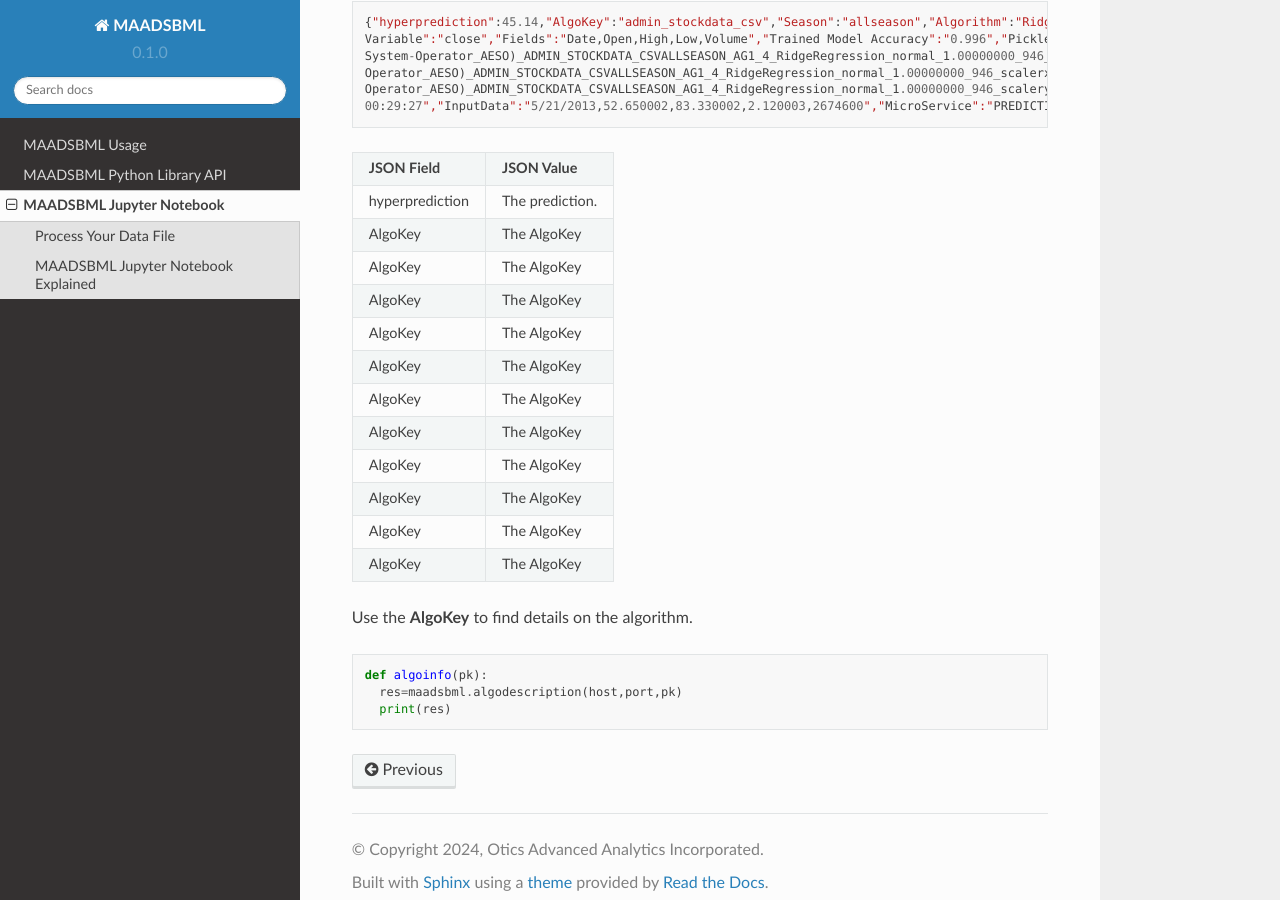
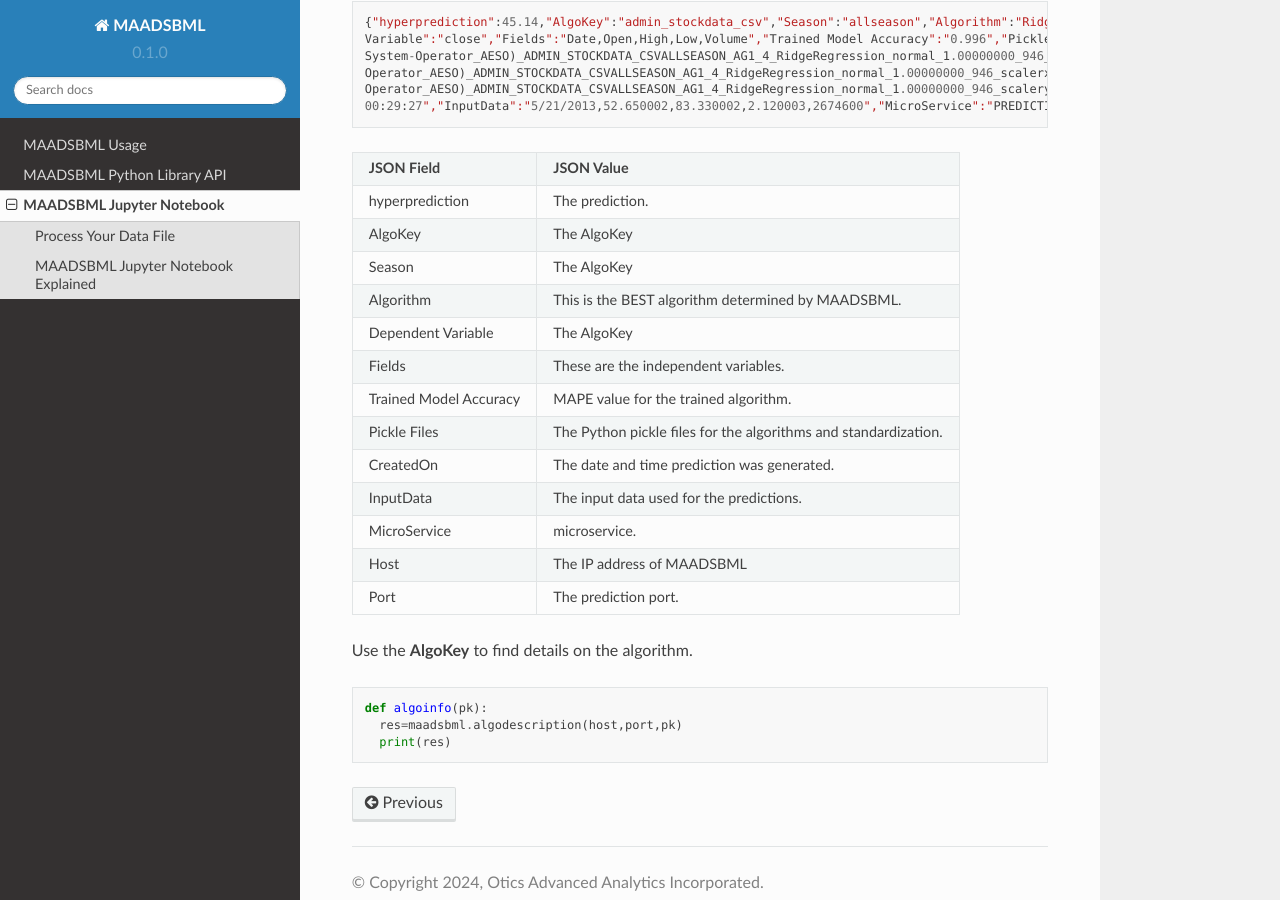
Before and after one commit to smaurice101/maadsbml, a Sphinx documentation site: the page built from docs/source/maadsbmlnotebook.rst, in a window 1280 px wide and 900 px high, scrolled down 4092 px. Built offline with Sphinx 7.4.7 and the Read the Docs theme 2.0.0, drawn with Linux system fonts in a browser that asks for light colours.

Commit message:
Update maadsbmlnotebook.rst

```diff
--- a/docs/source/maadsbmlnotebook.rst
+++ b/docs/source/maadsbmlnotebook.rst
@@ -245,27 +245,28 @@
      - The prediction.
    * - AlgoKey
      - The AlgoKey
-   * - AlgoKey
+   * - Season
      - The AlgoKey
-   * - AlgoKey
+   * - Algorithm
+     - This is the BEST algorithm determined by MAADSBML.
+   * - Dependent Variable
      - The AlgoKey
-   * - AlgoKey
-     - The AlgoKey
-   * - AlgoKey
-     - The AlgoKey
-   * - AlgoKey
-     - The AlgoKey
-   * - AlgoKey
-     - The AlgoKey
-   * - AlgoKey
-     - The AlgoKey
-   * - AlgoKey
-     - The AlgoKey
-   * - AlgoKey
-     - The AlgoKey
-   * - AlgoKey
-     - The AlgoKey
-
+   * - Fields
+     - These are the independent variables.
+   * - Trained Model Accuracy
+     - MAPE value for the trained algorithm.
+   * - Pickle Files
+     - The Python pickle files for the algorithms and standardization.
+   * - CreatedOn
+     - The date and time prediction was generated.
+   * - InputData
+     - The input data used for the predictions.
+   * - MicroService
+     - microservice.
+   * - Host
+     - The IP address of MAADSBML
+   * - Port
+     - The prediction port.
 
 Use the **AlgoKey** to find details on the algorithm.
 
```
